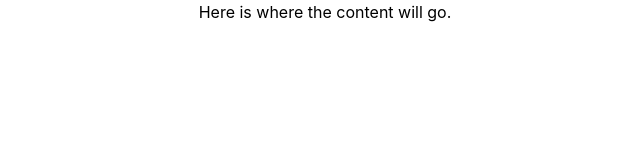
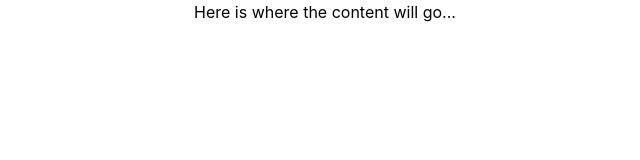
Before and after one commit to reveleigh/Probability-Experiments, a React (Create React App) app: page / in a window 1280 px wide. Shown: the top 160 px of the page, without its empty margins (315-955 px from the left). Built offline with nearby package versions, Linux system fonts and the light colour scheme.

Commit message:
Added elipses

```diff
--- a/src/App.js
+++ b/src/App.js
@@ -4,7 +4,7 @@ import './App.css';
 function App() {
   return (
     <div className="App">
-     Here is where the content will go.
+     Here is where the content will go...
     </div>
   );
 }
```
